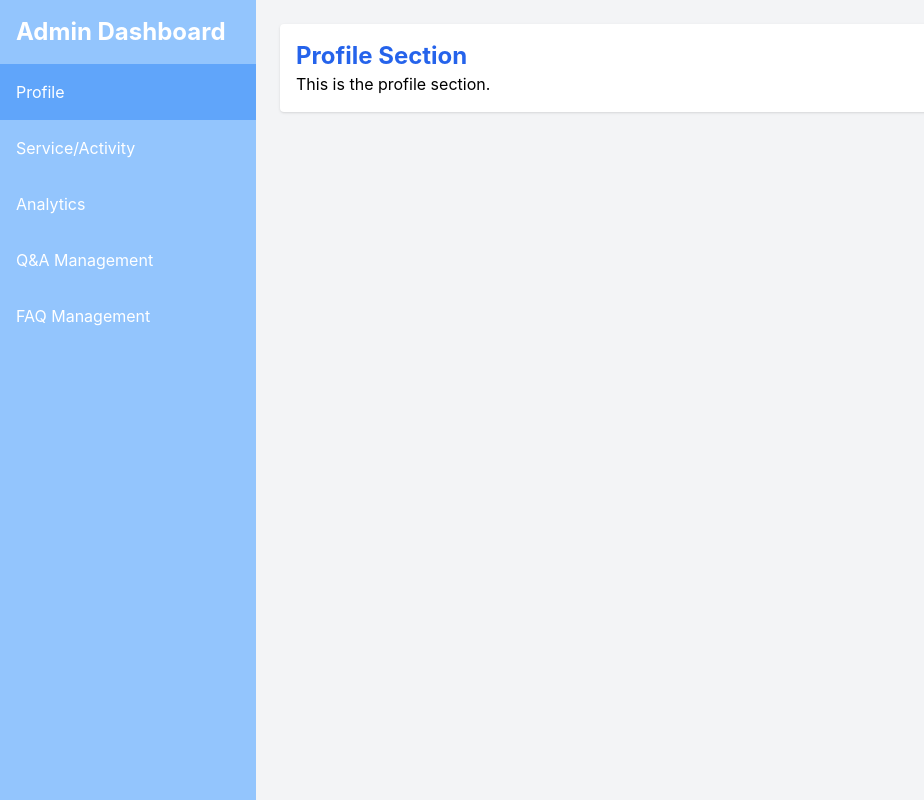
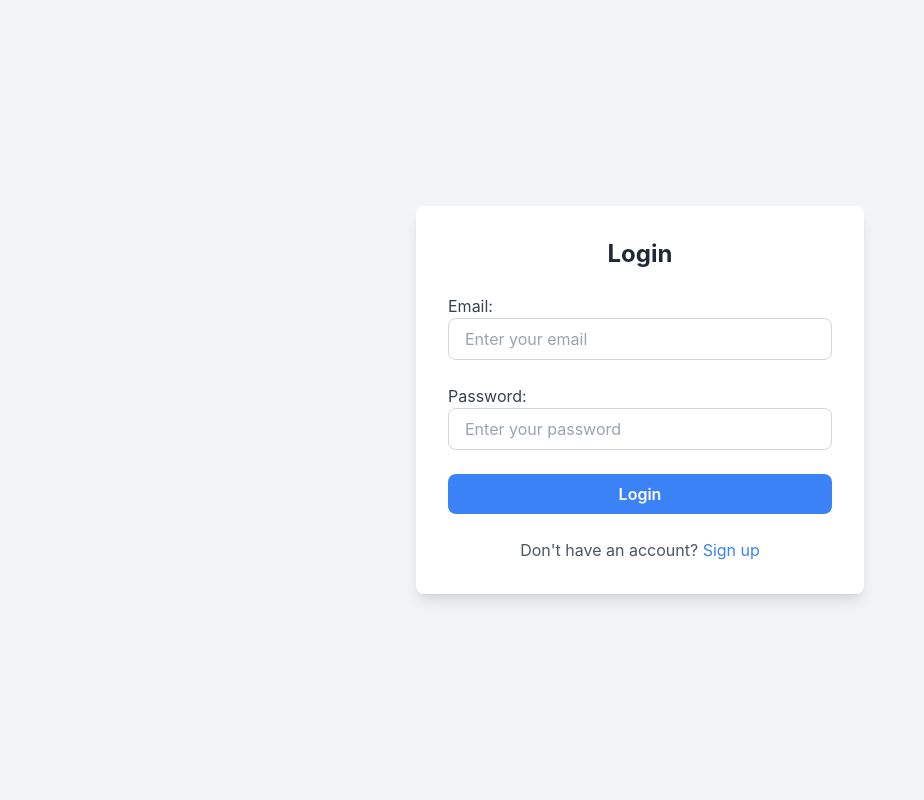
Before and after one commit to aditya28n99/admin-dashboard, a React (Create React App) app: page /login in a window 1280 px wide. Shown: the whole page, without its empty margins (0-924 px from the left). Built offline with nearby package versions, Linux system fonts and the light colour scheme.

Commit message:
loginpage added wrapped routing with authcontext

```diff
--- a/src/App.js
+++ b/src/App.js
@@ -1,10 +1,31 @@
 import Dashboard from './components/Dashboard'
+import { BrowserRouter as Router, Route, Routes, Navigate } from 'react-router-dom';
+import Signup from './components/Signup';
+import Login from './components/Login';
+import { AuthProvider } from './context/AuthContext';
+
 
 function App() {
+
+  const isAuthenticated = () => {
+    return !!localStorage.getItem('token');
+  };
+
+  const PrivateRoute = ({ element }) => {
+    return isAuthenticated() ? element : <Navigate to="/login" />;
+  };
+
   return (
-    <>
-      <Dashboard/>
-    </>
+    <AuthProvider>
+    <Router>
+    <Routes>
+      <Route path="/" element={<PrivateRoute element={<Dashboard />} />} />
+      <Route path="*" element={<Navigate to="/" />} />
+      <Route path="/signup" element={<Signup />} />
+      <Route path="/login" element={<Login />} />
+    </Routes>
+  </Router>
+  </AuthProvider>
   );
 }
 
--- /dev/null
+++ b/src/components/Login.js
@@ -0,0 +1,123 @@
+import React, { useState, useContext } from 'react';
+import { login } from '../services'; // Ensure this is your login service
+import { useNavigate, Link } from 'react-router-dom';
+import AuthContext from '../context/AuthContext'; // Import AuthContext for login
+import { FaSpinner } from 'react-icons/fa'; // Optional spinner icon (install react-icons if necessary)
+
+const Login = () => {
+  const { login: loginContext } = useContext(AuthContext); // Use login function from context
+  const [formData, setFormData] = useState({
+    email: '',
+    password: '',
+  });
+
+  const [loading, setLoading] = useState(false);
+  const [error, setError] = useState('');
+  const [success, setSuccess] = useState('');
+  const navigate = useNavigate();
+
+  const handleChange = (e) => {
+    const { name, value } = e.target;
+    setFormData((prevData) => ({
+      ...prevData,
+      [name]: value,
+    }));
+  };
+
+  const handleSubmit = async (e) => {
+    e.preventDefault();
+    setLoading(true);
+    setError('');
+    setSuccess('');
+
+    try {
+      const response = await login(formData);
+      setSuccess('Logged in successfully!');
+      loginContext(response.token); // Save token via AuthContext
+      setFormData({ email: '', password: '' }); // Clear form
+
+      setTimeout(() => {
+        navigate('/'); // Redirect to dashboard after login
+      }, 1000); // Redirect after a short delay
+    } catch (err) {
+      setError(err.message || 'Login failed');
+    } finally {
+      setLoading(false);
+    }
+  };
+
+  return (
+    <div className="flex justify-center items-center min-h-screen bg-gray-100">
+      <div className="w-full max-w-md p-8 bg-white shadow-lg rounded-lg">
+        <h2 className="text-2xl font-bold mb-6 text-center text-gray-800">Login</h2>
+
+        <form onSubmit={handleSubmit} className="space-y-6">
+          <div>
+            <label htmlFor="email" className="block text-gray-700">Email:</label>
+            <input
+              type="email"
+              id="email"
+              name="email"
+              value={formData.email}
+              onChange={handleChange}
+              required
+              className="w-full px-4 py-2 border border-gray-300 rounded-lg focus:outline-none focus:ring-2 focus:ring-blue-400"
+              placeholder="Enter your email"
+            />
+          </div>
+
+          <div>
+            <label htmlFor="password" className="block text-gray-700">Password:</label>
+            <input
+              type="password"
+              id="password"
+              name="password"
+              value={formData.password}
+              onChange={handleChange}
+              required
+              className="w-full px-4 py-2 border border-gray-300 rounded-lg focus:outline-none focus:ring-2 focus:ring-blue-400"
+              placeholder="Enter your password"
+            />
+          </div>
+
+          <div>
+            <button
+              type="submit"
+              disabled={loading}
+              className="w-full px-4 py-2 bg-blue-500 text-white font-semibold rounded-lg hover:bg-blue-600 focus:outline-none focus:ring-2 focus:ring-blue-400 disabled:bg-blue-300"
+            >
+              {loading ? (
+                <FaSpinner className="animate-spin inline-block mr-2" />
+              ) : (
+                'Login'
+              )}
+            </button>
+          </div>
+        </form>
+
+        {error && (
+          <div className="mt-4 text-red-600 text-sm">
+            <p>{error}</p>
+          </div>
+        )}
+
+        {success && (
+          <div className="mt-4 text-green-600 text-sm">
+            <p>{success}</p>
+          </div>
+        )}
+
+        <div className="mt-6 text-center">
+          <p className="text-gray-600">
+            Don't have an account?{' '}
+            <Link to="/signup" className="text-blue-500 hover:underline">
+              Sign up
+            </Link>
+          </p>
+        </div>
+      </div>
+    </div>
+  );
+};
+
+export default Login;
--- a/src/components/ProfilePage.js
+++ b/src/components/ProfilePage.js
@@ -1,11 +1,86 @@
-    // src/components/ProfilePage.js
-import React from 'react';
+import React, { useState, useEffect } from 'react';
+import { fetchAdmin, updateAdmin } from '../services';
 
 const ProfilePage = () => {
+  const [admin, setAdmin] = useState({ username: '', email: '', password: '' });
+  const [loading, setLoading] = useState(true);
+  const [error, setError] = useState(null);
+
+  useEffect(() => {
+    const loadAdminData = async () => {
+      try {
+        const data = await fetchAdmin();
+        setAdmin(data);
+        setLoading(false);
+      } catch (err) {
+        setError('Error loading admin data');
+        setLoading(false);
+      }
+    };
+    loadAdminData();
+  }, []);
+
+  const handleInputChange = (e) => {
+    const { name, value } = e.target;
+    setAdmin((prevAdmin) => ({
+      ...prevAdmin,
+      [name]: value,
+    }));
+  };
+
+  const handleUpdate = async () => {
+    try {
+      await updateAdmin(admin);
+      console.log("Admin data:", admin);
+      alert('Profile updated successfully');
+    } catch (err) {
+      console.log("Admin data error:", err);
+      alert('Error updating profile');
+    }
+  };
+
+  if (loading) return <p>Loading...</p>;
+  if (error) return <p>{error}</p>;
+
   return (
     <div className="p-4 bg-white rounded shadow">
-      <h2 className="text-2xl font-bold text-blue-600">Profile Section</h2>
-      <p>This is the profile section.</p>
+      <h2 className="text-2xl font-bold text-blue-600">Admin Profile</h2>
+      <div className="mt-4">
+        <label className="block mb-2">Username:</label>
+        <input
+          type="text"
+          name="username"
+          value={admin.username}
+          onChange={handleInputChange}
+          className="border p-2 w-full"
+        />
+      </div>
+      <div className="mt-4">
+        <label className="block mb-2">Email:</label>
+        <input
+          type="email"
+          name="email"
+          value={admin.email}
+          onChange={handleInputChange}
+          className="border p-2 w-full"
+        />
+      </div>
+      <div className="mt-4">
+        <label className="block mb-2">Password:</label>
+        <input
+          type="password"
+          name="password"
+          value={admin.password}
+          onChange={handleInputChange}
+          className="border p-2 w-full"
+        />
+      </div>
+      <button
+        onClick={handleUpdate}
+        className="mt-4 bg-blue-600 text-white py-2 px-4 rounded"
+      >
+        Update Profile
+      </button>
     </div>
   );
 };
--- /dev/null
+++ b/src/context/AuthContext.js
@@ -0,0 +1,49 @@
+import React, { createContext, useState, useEffect } from 'react';
+
+// Create the Auth context
+const AuthContext = createContext();
+
+// AuthProvider component to wrap around the app
+export const AuthProvider = ({ children }) => {
+  const [auth, setAuth] = useState({
+    token: null,
+    isAuthenticated: false,
+  });
+
+  // This will check if there's a token in localStorage on component mount
+  useEffect(() => {
+    const token = localStorage.getItem('token');
+    if (token) {
+      setAuth({
+        token: token,
+        isAuthenticated: true,
+      });
+    }
+  }, []);
+
+  // Login function
+  const login = (token) => {
+    localStorage.setItem('token', token);
+    setAuth({
+      token: token,
+      isAuthenticated: true,
+    });
+  };
+
+  // Logout function
+  const logout = () => {
+    localStorage.removeItem('token');
+    setAuth({
+      token: null,
+      isAuthenticated: false,
+    });
+  };
+
+  return (
+    <AuthContext.Provider value={{ auth, login, logout }}>
+      {children}
+    </AuthContext.Provider>
+  );
+};
+
+export default AuthContext;
```
